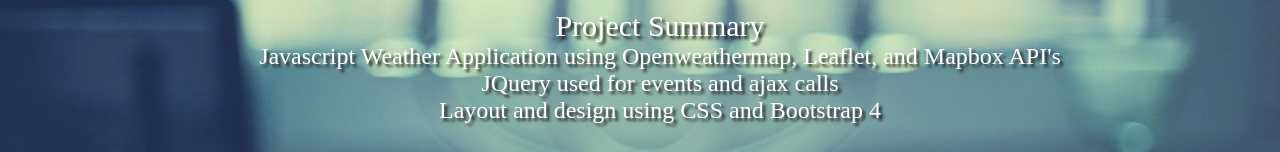
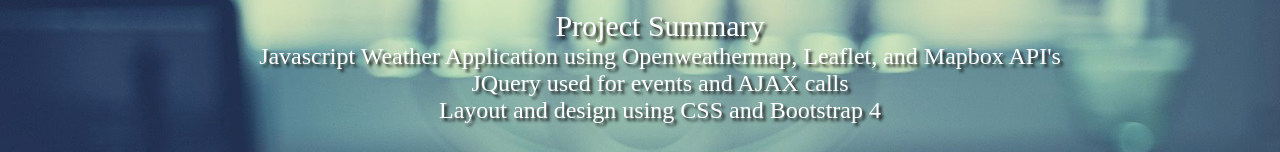
Before and after one commit to Carpmenter/Carpmenter.github.io, a website: page projects.html in a window 1280 px wide. Shown: the part 197-349 px from the top of the page. Drawn offline with nearby package versions, Linux system fonts and the light colour scheme; a web font is replaced by a local one.

Commit message:
Update projects.html

```diff
--- a/projects.html
+++ b/projects.html
@@ -26,7 +26,7 @@
                     <div>WeatherHUB
                             <ul>Project Summary
                                 <li>Javascript Weather Application using Openweathermap, Leaflet, and Mapbox API's</li>
-                                <li>JQuery used for events and ajax calls</li>
+                                <li>JQuery used for events and AJAX calls</li>
                                 <li>Layout and design using CSS and Bootstrap 4</li>
                             </ul>
                     </div>
```
